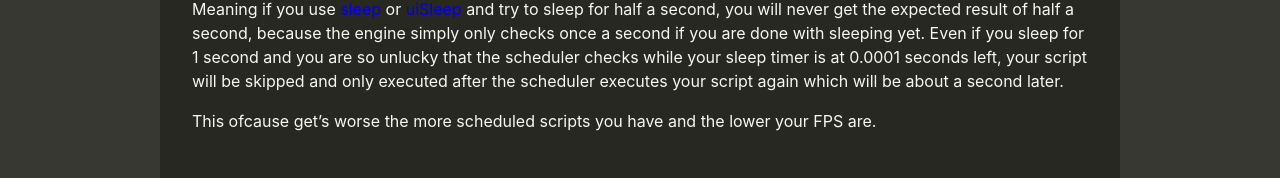
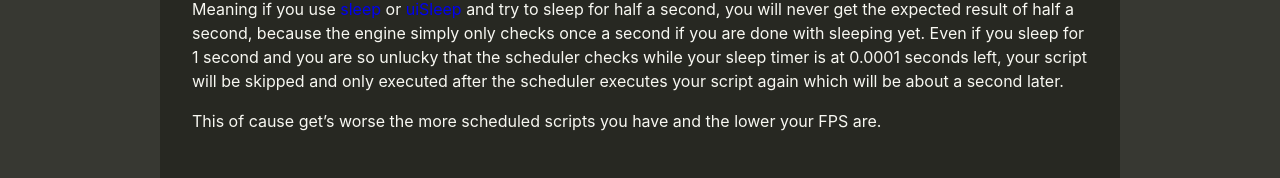
Before and after one commit to arma3/arma3.github.io, a Jekyll site: the page built from _posts/2018-01-21-ITE-the-scheduler.md, in a window 1280 px wide. Shown: the part 1073-1251 px from the top of the page. Built offline with Jekyll 4.4.1, drawn with Linux system fonts in a browser that asks for light colours.

Commit message:
ofcause of cause is ofcause wrong

```diff
--- a/_posts/2018-01-21-ITE-the-scheduler.md
+++ b/_posts/2018-01-21-ITE-the-scheduler.md
@@ -48,4 +48,4 @@ We have one cycle per frame. So at 50FPS this means any one of our 50 scripts wi
 Meaning if you use [sleep](https://community.bistudio.com/wiki/sleep) or [uiSleep](https://community.bistudio.com/wiki/uiSleep) and try to sleep for half a second, you will never get the expected result of half a second, because the engine simply only checks once a second if you are done with sleeping yet.
 Even if you sleep for 1 second and you are so unlucky that the scheduler checks while your sleep timer is at 0.0001 seconds left, your script will be skipped and only executed after the scheduler executes your script again which will be about a second later.
 
-This ofcause get's worse the more scheduled scripts you have and the lower your FPS are.
+This of cause get's worse the more scheduled scripts you have and the lower your FPS are.
```
